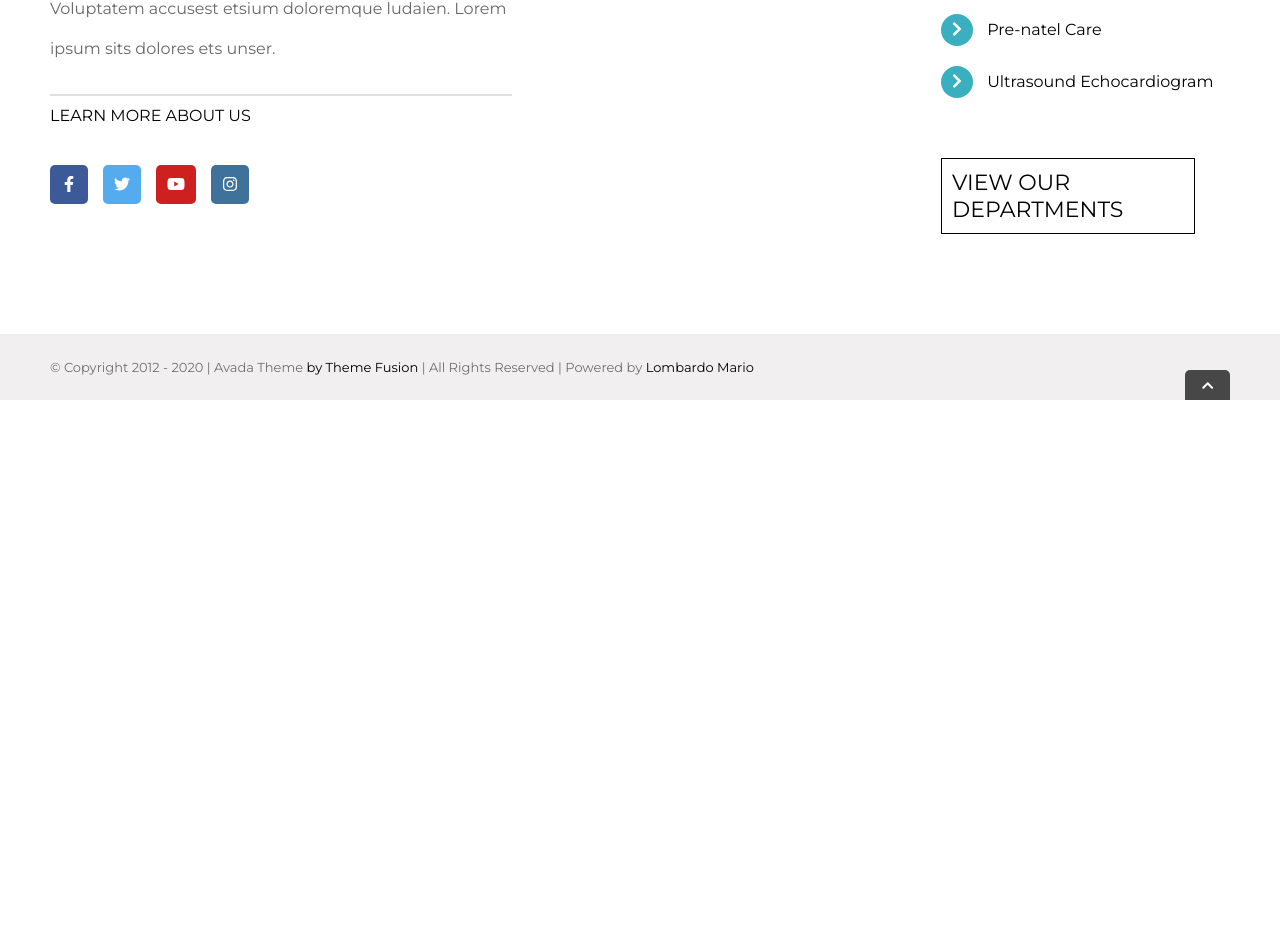
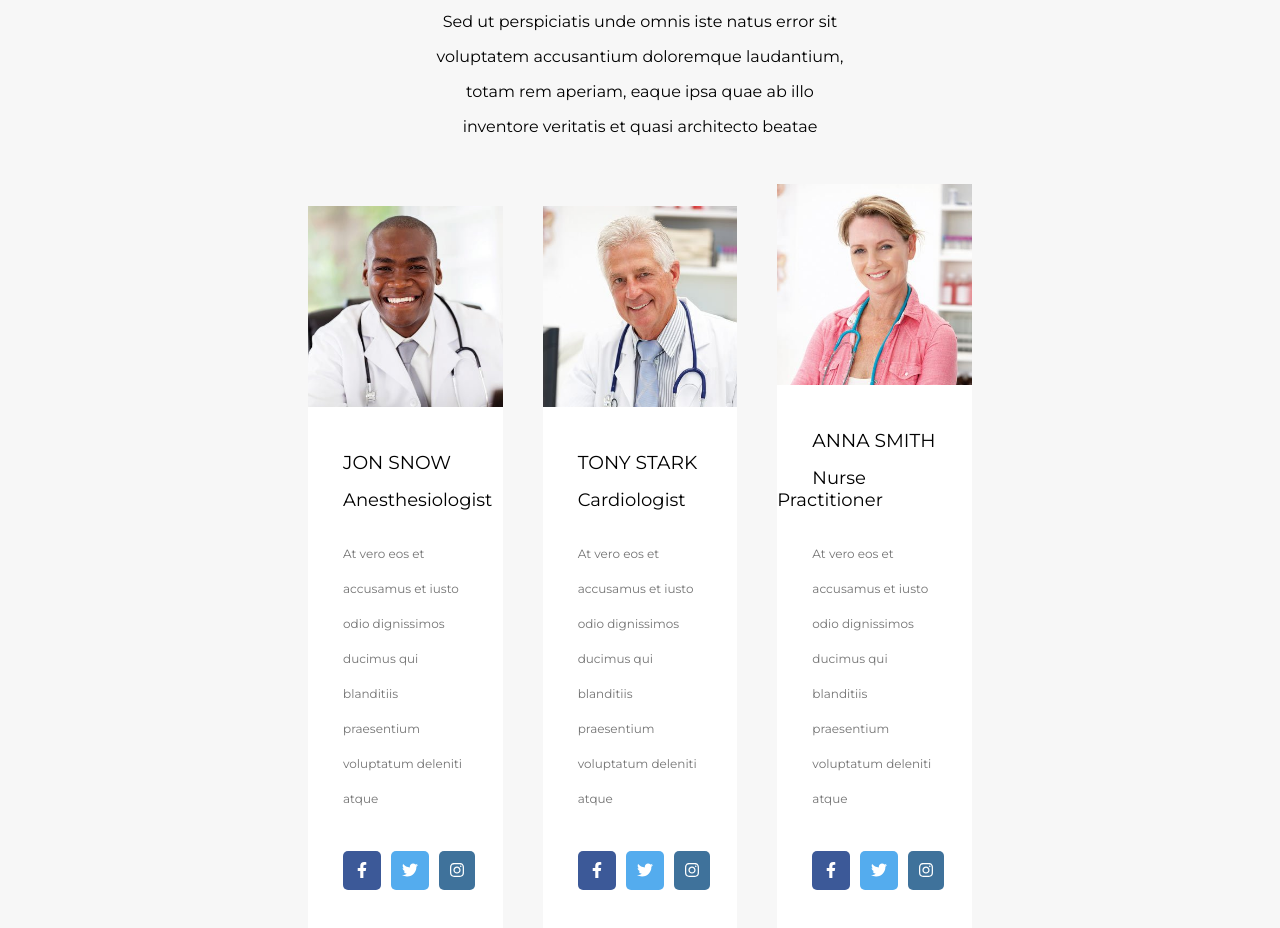
Before and after one commit to Intrusion0/proj-html-vuejs, a Vue app: page / in a window 1280 px wide. Shown: the part 1832-2760 px from the top of the page. Before the commit the page ends 2232 px from the top, so only its background shows below. Built offline with nearby package versions, Linux system fonts and the light colour scheme.

Commit message:
MeetOurDoctors component added

```diff
--- a/src/components/AvadaHealth.vue
+++ b/src/components/AvadaHealth.vue
@@ -1,5 +1,5 @@
 <template>
-    <section id="container-avada-health">
+    <section id="container-avada-health" class="ms-container">
         <h2>
             Welcome to Avada Health
         </h2>
@@ -57,7 +57,7 @@ $font-weight-general: 300;
 
 // section avada-health
 section#container-avada-health {
-    width: 100%;
+    width: 55%;
     padding: 80px 0;
     text-align: center;
 
--- a/src/components/Main.vue
+++ b/src/components/Main.vue
@@ -1,17 +1,21 @@
 <template>
-    <main class="ms-container">
+    <main>
         <!-- Componente Avada-Health -->
         <AvadaHealth />
+        <!-- Componente  -->
+        <MeetOurDoctors />
     </main>
 </template>
 
 <script>
 import AvadaHealth from './AvadaHealth.vue';
+import MeetOurDoctors from './MeetOurDoctors.vue';
 
 export default {
     name: "Main",
     components: {
-        AvadaHealth
+        AvadaHealth,
+        MeetOurDoctors
     }
 };
 </script>
--- /dev/null
+++ b/src/components/MeetOurDoctors.vue
@@ -0,0 +1,204 @@
+<template>
+    <section id="container-meet-our-doctors">
+        <div class="ms-container">
+            <img src="@/assets/img/icon-5.png" alt="logo meet our doctors"> <!-- Logo -->
+            <h2>
+                MEET OUR DOCTORS
+            </h2>
+            <div class="divider-doctors"></div>
+            <p>
+                Sed ut perspiciatis unde omnis iste natus error sit voluptatem accusantium doloremque laudantium, totam rem aperiam, eaque ipsa quae ab illo inventore veritatis et quasi architecto beatae
+            </p>
+            <div v-for="doctor, i in doctorsDetails" class="doctor-card" :key="'E' + i">
+                <img :src="require(`@/assets/img/${doctor.picture}`)" :alt="doctor.name"> <!-- Foto dottore -->
+                <h3>
+                    {{ doctor.name.toUpperCase() }} <!-- Nome dottore -->
+                </h3>
+                <span class="doctor-sector">
+                    {{ doctor.sector }} <!-- Settore dottore -->
+                </span>
+                <p>
+                    {{ doctor.description }} <!-- Descrizione dottore -->
+                </p>
+                <span v-for="social, j in doctor.socials" :class="'social-icons' + (++j)" :key="'F' + j">  <!-- Social dottore -->
+                    <a :href="social.link">
+                        <font-awesome-icon :icon="['fab', social.icon]"/>
+                    </a>
+                </span>
+            </div>
+        </div>
+    </section>
+</template>
+
+<script>
+export default {
+    name: "MeetOurDoctors",
+    data() {
+        return {
+            doctorsDetails: [
+                {
+                    name: 'Jon Snow',
+                    picture: 'doctor-1.jpg',
+                    sector: 'Anesthesiologist',
+                    description: 'At vero eos et accusamus et iusto odio dignissimos ducimus qui blanditiis praesentium voluptatum deleniti atque',
+                    socials: [
+                        {
+                            icon: 'facebook-f',
+                            link: '#'
+                        },
+                        {
+                            icon: 'twitter',
+                            link: '#'
+                        },
+                        {
+                            icon: 'instagram',
+                            link: '#'
+                        }
+                    ]
+                },
+                {
+                    name: 'Tony Stark',
+                    picture: 'doctor-2.jpg',
+                    sector: 'Cardiologist',
+                    description: 'At vero eos et accusamus et iusto odio dignissimos ducimus qui blanditiis praesentium voluptatum deleniti atque',
+                    socials: [
+                        {
+                            icon: 'facebook-f',
+                            link: '#'
+                        },
+                        {
+                            icon: 'twitter',
+                            link: '#'
+                        },
+                        {
+                            icon: 'instagram',
+                            link: '#'
+                        }
+                    ]
+                },
+                {
+                    name: 'Anna Smith',
+                    picture: 'doctor-3.jpg',
+                    sector: 'Nurse Practitioner',
+                    description: 'At vero eos et accusamus et iusto odio dignissimos ducimus qui blanditiis praesentium voluptatum deleniti atque',
+                    socials: [
+                        {
+                            icon: 'facebook-f',
+                            link: '#'
+                        },
+                        {
+                            icon: 'twitter',
+                            link: '#'
+                        },
+                        {
+                            icon: 'instagram',
+                            link: '#'
+                        }
+                    ]
+                },
+            ]
+        }
+    }
+};
+</script>
+
+<style scoped lang="scss">
+
+// section Meet Our Doctors
+section#container-meet-our-doctors {
+    width: 100%;
+    background-color: #f7f7f7;
+    padding: 100px 0;
+    text-align: center;
+
+    h2 {
+        font-weight: 300;
+        font-size: 30px;
+        margin: 10px 0 25px;
+    }
+
+    div.divider-doctors {
+        width: 22%;
+        margin: 0 auto;
+        border: 1px solid lightgray;
+    }
+
+    p {
+        width: 60%;
+        margin: 30px auto 40px;
+        line-height: 35px;
+        font-size: 16px;
+    }
+
+    div.doctor-card {
+        display: inline-block;
+        width: calc((100% / 3) - 40px);
+        background-color: #fff;
+        margin: 0 20px;
+        text-align: left;
+
+        img {
+            width: 100%;
+            height: auto;
+        }
+
+        h3 {
+            font-weight: 400;
+            margin: 40px 35px 15px;
+        }
+
+        span.doctor-sector {
+            margin: 40px 35px;
+            font-size: 18px;
+        }
+
+        p {
+            width: auto;
+            margin: 25px 35px;
+            font-size: 12px;
+            color: #747474;
+        }
+
+        span.social-icons1, span.social-icons2, span.social-icons3 {
+            display: inline-block;
+            margin: 20px 0 60px 10px;
+
+            a {
+                text-decoration: none;
+                color: #fff;
+                padding: 10px 11px;
+                border-radius: 5px;
+            }
+        }
+
+        // Icona di Facebook
+        span.social-icons1 {
+            margin-left: 35px;
+
+            a {
+                background-color: #3c5998;
+                padding: 10px 14px;
+            }
+        }
+
+        // Icona di Twitter
+        span.social-icons2 {
+
+            a {
+                background-color: #54acee;
+            }
+        }
+
+        // Icona di Instagram
+        span.social-icons3 {
+
+            a {
+                background-color: #3f729b;
+            }
+        }
+
+    }
+}
+
+
+</style>
```
